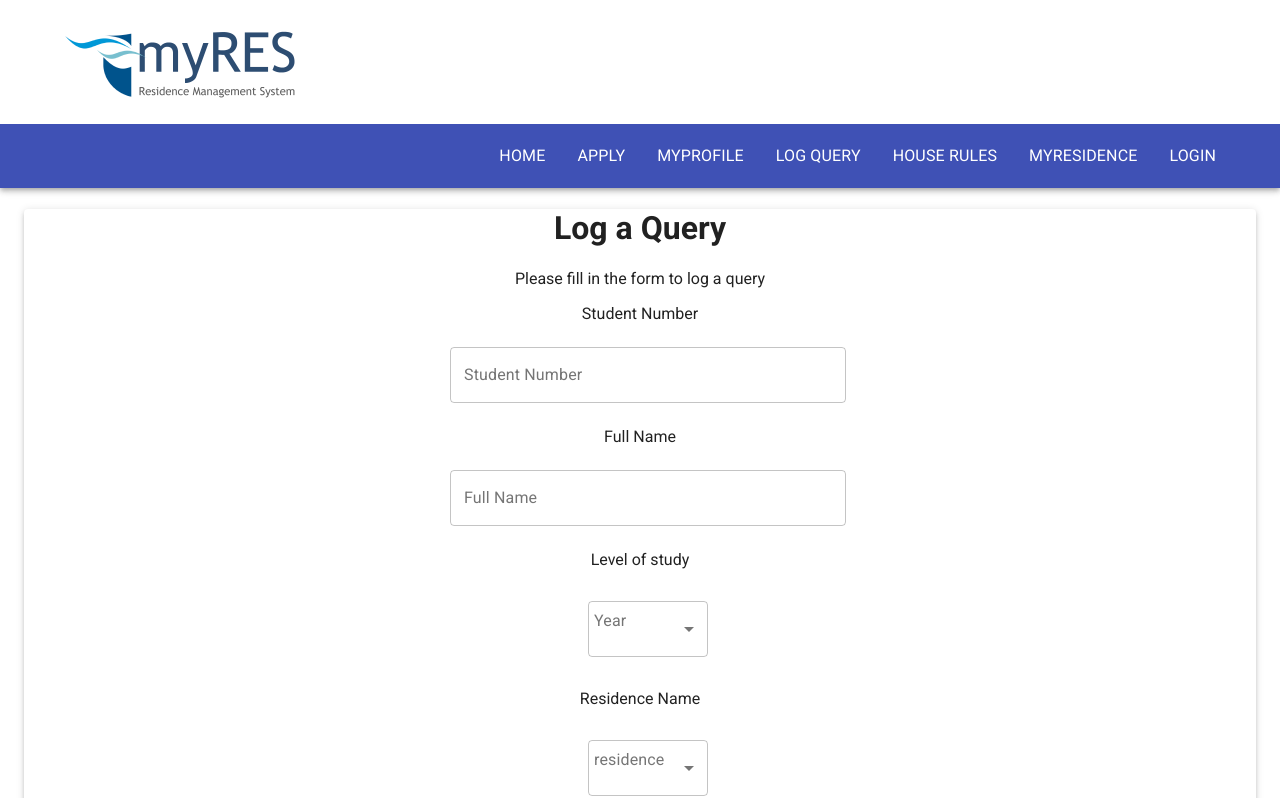
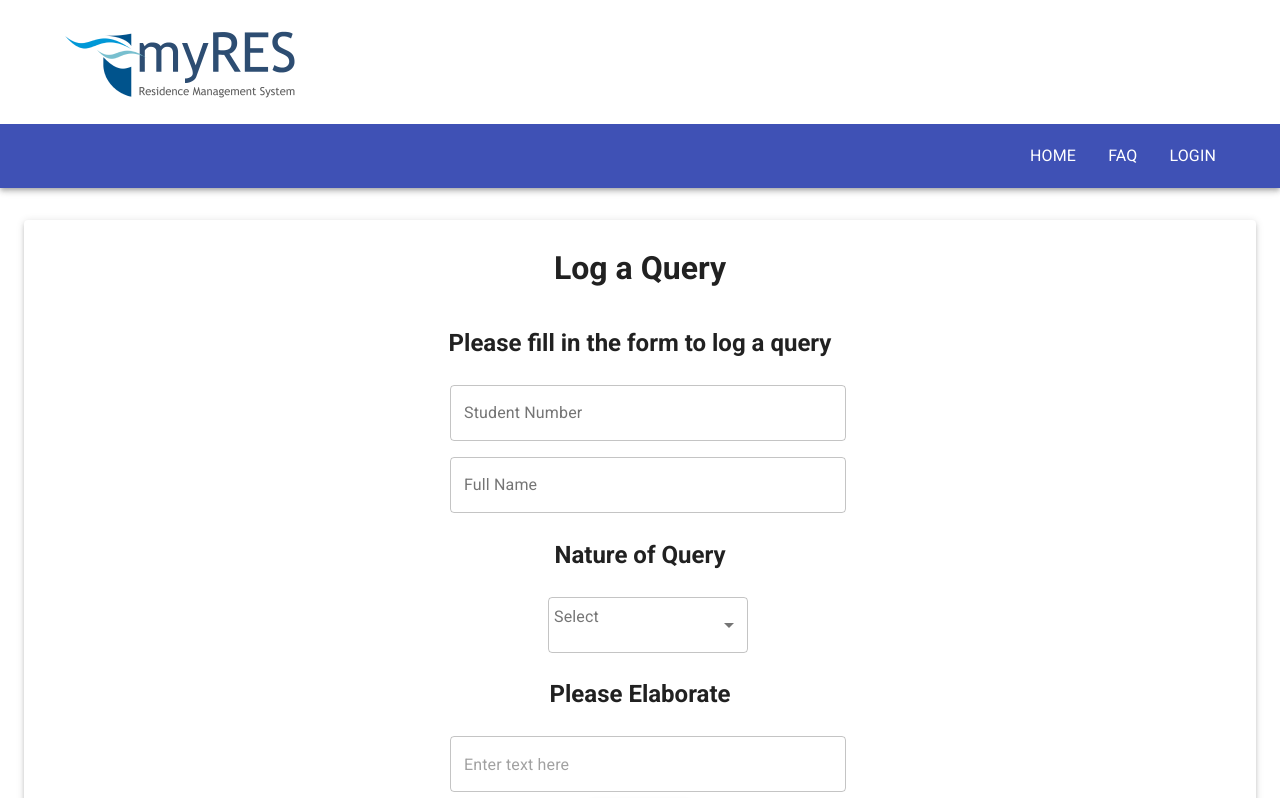
Before and after one commit to be-charles/ResidenceManagementSystemFront, a React (Create React App) app: page /logquery in a window 1280 px wide. Shown: the top 798 px of the page. Built offline with nearby package versions, Linux system fonts and the light colour scheme.

Commit message:
Updates to Local Repo

```diff
--- a/src/App/App.js
+++ b/src/App/App.js
@@ -16,6 +16,7 @@ import MyResidence from '../MyResidence';
 import StaffQuery from '../StaffQuery';
 import LogQuery from '../LogQuery';
 import HouseRules from '../HouseRules';
+import FAQ from '../FAQ';
 
 function App() {
   //LOGIN CHECK
@@ -46,6 +47,7 @@ function App() {
           <Route path="/" exact render={props => (<Home />)} />
           <Route path="/login" exact render={props => (<Login />)} />
           <Route path="/logout" exact render={props => (<Logout />)} />
+          <Route path="/faq"exact render={props => (<FAQ />)} />
 
           <Route path="/MyResidence" exact render={props => (<MyResidence />)} />
           <Route path="/apply" exact render={props => (<Apply />)} />
--- a/src/Components/Header.js
+++ b/src/Components/Header.js
@@ -26,11 +26,7 @@ const useStyles = makeStyles({
 });
 const defaultNavigationLinks = [
     { title: `home`, path: `/` },
-    { title: `apply`, path: `/apply` },
-    { title: `myProfile`, path: `/myprofile` },
-    { title: `log query`, path: `/logquery` },
-    { title: `house rules`, path: `/houserules` },
-    { title: `MyResidence`, path: `/MyResidence` },
+    { title: `faq`, path: `/faq`},
     { title: `login`, path: `/login`}
 ];
 const studentNavigationLinks = [
@@ -53,7 +49,7 @@ const Banner = () => {
         <AppBar position="static">
             <Toolbar className={classes.navColour}>
                 <Container className={classes.conatinerSpacing}>
-                    <IconButton className={classes.menuButton} color="inherit" aria-label="menu">
+                    <IconButton className={classes.menuButton} target="_blank" href="https://www.cput.ac.za/" color="inherit" aria-label="menu">
                         <img src={myResLogo} alt="Web Logo" />
                         {/* Put Logo Here AND REMOVE BUTTON ABOVE */}
                     </IconButton>
--- /dev/null
+++ b/src/FAQ.js
@@ -0,0 +1,48 @@
+import React, { useState, useEffect } from 'react';
+import { Container, Typography, makeStyles, Paper } from '@material-ui/core';
+import axios from 'axios';
+
+function FAQ() {
+    const useStyles = makeStyles((theme) => ({
+        title: {
+            fontSize: 20,
+            textAlign: "left",
+            fontWeight: "bold",
+            paddingTop: theme.spacing(3),
+            paddingBottom: theme.spacing(1),
+            paddingLeft: theme.spacing(2)
+        },
+        paper: {
+            marginTop: theme.spacing(4),
+            padding: theme.spacing(1),
+            display: 'flex',
+            overflow: 'hidden',
+            flexDirection: 'column',
+            minHeight: 200,
+        },
+    }));
+
+    const classes = useStyles();
+    return (
+        <>
+            <Container>
+                <Paper className={classes.paper} elevation={3}>
+                    <h1>Frequently Asked Questions</h1>
+                    <h2>How do I apply for a residence?</h2>
+                    <p>If you are an incoming first-year undergraduate, consult your CPUT application form or visit the Application and Registration web page.
+                    You will only be accepted into the residence on condition you meet the requirements and there is available space.
+For returning undergraduate or graduate student, contact your residence coordinator.</p>
+                    <h2>Who is responsible for CPUT residences?</h2>
+                    <p>The Residences Department reports to the Dean of Students. She provides operational and strategic direction for the planning and management
+                        of university residential communities. The Residences Head of Department has been delegated the authority to run campus residences.
+                        Individual residences are managed by residence co-ordinators.</p>
+                    <h2>Are Cput Applications open for 2021?</h2>
+                    <p>Cape Peninsula University of Technology have opened their applications for the 2021 intake.
+                        CPUT aims to have an impact on the world of technology.</p>
+                </Paper>
+            </Container>
+        </>
+    );
+}
+
+export default FAQ;
--- a/src/HouseRules.js
+++ b/src/HouseRules.js
@@ -1,39 +1,61 @@
 import React, { useState, useEffect } from 'react';
+import { Container, Typography, makeStyles, Paper } from '@material-ui/core';
 import axios from 'axios';
 
 function HouseRules() {
+      const useStyles = makeStyles((theme) => ({
+            title: {
+                  fontSize: 20,
+                  textAlign: "left",
+                  fontWeight: "bold",
+                  paddingTop: theme.spacing(3),
+                  paddingBottom: theme.spacing(1),
+                  paddingLeft: theme.spacing(2)
+            },
+            paper: {
+                  marginTop: theme.spacing(4),
+                  marginBottom: theme.spacing(4),
+                  paddingTop: theme.spacing(2),
+                  padding: theme.spacing(10),
+                  display: 'flex',
+                  overflow: 'hidden',
+                  flexDirection: 'column',
+                  minHeight: 200,
+            },
+      }));
+
+      const classes = useStyles();
+
       return (
             <>
+                  <Container>
+                        <Paper className={classes.paper} elevation={3}>
                               <h1>HouseRules</h1>
                               <h2>Residence Placement</h2>
-      <br></br>
-      <p> Student Housing shall be fully responsible for the allocation and placement of students in the specific and designated residences. Single room allocations shall be done by respective Residence Coordinators guided. By the following: seniority in terms of level of study and not year of registration, participation in residence programmes, age and medical condition. Returning in-service students shall be exempted from the above rule provided they have stayed in the residence for two uninterrupted semesters before their In-service. Students who have been offered residence accommodation and who do not arrive or make payment within 3 days in accordance
+                              <p fontweight="bold"> Student Housing shall be fully responsible for the allocation and placement of students in the specific and designated residences. Single room allocations shall be done by respective Residence Coordinators guided. By the following: seniority in terms of level of study and not year of registration, participation in residence programmes, age and medical condition. Returning in-service students shall be exempted from the above rule provided they have stayed in the residence for two uninterrupted semesters before their In-service. Students who have been offered residence accommodation and who do not arrive or make payment within 3 days in accordance
 with the commencement of their academic/orientation program may forfeit their accommodation. Students may, however, in writing request an extension of the reservation of their accommodation from the HOD: Student Housing. </p>
 
                               <h2> Board and Lodging</h2>
-      <br></br>
                               <p>Residences open to registered students at 6:00 am on the day of the commencement of academic/orientation program. Residences are closed at18:00 pm on the day following the closing date of the June holiday of CPUT, and reopen at suppertime on the day before the reopening of the University, on the understanding that special arrangements may be made with the Residence Coordinator (RC). Students who terminate their studies or who no longer attend lectures shall vacate the residences within one day of their last lecture. Students who do not write any examinations shall vacate the residences within one day of the termination of lectures. Students who are writing
 their final examinations must depart no more than one day after their last examination, on the understanding that special arrangements may be made with the (RC) for a longer stay in the residence, if necessary.</p>
 
                               <h2>Checking-in Procedure</h2>
-      <br></br>
                               <p>For a student to be permanently allocated to his/her room, the student must present to the residence member of staff a residence debit form obtained form (Residence Registration Point) at the Student Housing office. The student must complete a Personal Information Check in form, as well as sign a Residence Student undertaking Form. The 1st year and 1st time students must be issued with a package containing the Residence Policies, Rules and Regulations. Residence staff member will open the student’s room and complete the Room Inventory Form, which must be signed by the student as acknowledgement of the condition of the room and its contents.
 Having concluded the above process the student can then put his/her padlock on his or her door. </p>
 
                               <h2>University Property & Rooms</h2>
-      <br></br>
                               <p>The residences are the property of the University and shall not be damaged.No alterations shall be made to the buildings, equipment or furniture of the residences. In the event of destruction, damage, removal, or alterations of residence property, the said student shall compensate CPUT in amount of the damages. Special care shall be taken with regard to the cleanliness of rooms, bathrooms and toilets. Nothing shall be pasted, plugged or nailed to walls, cupboards or doors. Residence students are responsible for the cleanliness of their own rooms. RC’s will carry out room inspections at any time in line with the accommodation rules as stipulated in the Student Rules
                               and Code of Conduct. Residence students are strictly prohibited from making any alterations to or affecting any work to the electrical equipment or telephone equipment of the residences. Students’ own electrical appliances may only be used with the approval of the RC. Food will only be prepared in officially designated areas. The RM shall control access to the laundry machines with the assistance of the HC/RSA. The control system best suited for a residence must be displayed on the House Rules plugged on the Notice Board of each and every residence. It is an offence to sit on the laundry machines as that could lead malfunctioning of the machines. Any unauthorized use or use other than the purpose intended
 for shall be viewed as a serious transgression. Transport for medical emergencies shall be accessed through the student assistant on duty or the RC. All residence equipment, regardless of its acquisition, shall remain the possession of the residence under the guardianship of the RC. </p>
 
                               <h2>Students' Property</h2>
-      <br></br>
                               <p>The University or residence authorities cannot be held responsible for the damage, destruction or loss of property to a student resident. CPUT shall, however, investigate and pronounce its findings with respect to the circumstances resulting in the loss, damage or destruction of a student’s property and assist where it deems possible. Residence students’ property, especially clothes, must be properly labelled. A residence student who owns or is in possession of a firearm must hand in the firearm to the Campus Protection staff on entry and sign for it, and collect it when leaving the residences. </p>
 
                               <h2> Checking-out Procedure</h2>
-      <br></br>
                               <p>Residence check-out must be performed by the student in whose name the room has been allocated. Friends, relatives and roommate(s) cannot sign out for another student. Students checking out must obtain and complete the Check-out Form obtainable from their respective residence offices. The exit Inventory Form must be completed by the residence staff member. Before signing the inventory form the residence staff member must ensure that: The student has placed all rubbish and unwanted items in the dust bin; The student cleans, sweeps or mops the floor and restores the room to its condition on the check-in day; The student signs the inventory to confirm the condition of the room on the date of vacation. Failure to do so may result in the student being charged
 for damage or loss of assets after the student has left the residence. In the case of a student not returning to the CPUT for further study, a Residence Deposit Claim form must be completed and signed by the student’s RC. All completed forms, as well as the Security Access Card must be submitted to the residence office. Padlocks must be removed from the doors. </p>
+                        </Paper>
+                  </Container>
             </>
       );
 }
--- a/src/LogQuery.js
+++ b/src/LogQuery.js
@@ -2,62 +2,46 @@ import React, { useState, useEffect } from 'react';
 import axios from 'axios';
 //import Container from '@material-ui/core/Container';
 import { Button, Container, TextField, Typography, makeStyles, Paper } from '@material-ui/core';
-import TextareaAutosize from '@material-ui/core/TextareaAutosize';
-import { useForm } from "react-hook-form";
-import { useHistory } from "react-router-dom";
 import InputLabel from '@material-ui/core/InputLabel';
 import MenuItem from '@material-ui/core/MenuItem';
-import FormHelperText from '@material-ui/core/FormHelperText';
 import FormControl from '@material-ui/core/FormControl';
 import Select from '@material-ui/core/Select';
 
+function LogQuery() {
   const useStyles = makeStyles((theme) => ({
-    formControl: {
-        margin: theme.spacing(1),
-        minWidth: 120,
-      },
-
-    submit: {},
-    root: {
-      '& > *': {
-        margin: theme.spacing(1),
-        width: '25ch',
-      },
-    },
     paper: {
       marginTop: theme.spacing(4),
-      padding: theme.spacing(2),
+      padding: theme.spacing(1),
       display: 'flex',
       overflow: 'hidden',
       flexDirection: 'column',
       minHeight: 200,
     },
+    formControl: {
+      margin: theme.spacing(0),
+      minWidth: 200,
+    },
   }));
 
-function LogQuery() {
-
   const classes = useStyles();
-    const [level, setLevel] = React.useState('');
-    const [residence, setResidence] = React.useState('');
+  const [query, setQuery] = React.useState('');
 
   const handleChange = (event) => {
-    setLevel(event.target.value);
-    setResidence(event.target.value);
+    setQuery(event.target.value);
   };
+
   return (
+
     <>
       <Container>
-         <Paper elevation={3}>
+        <Paper className={classes.paper} elevation={3}>
           <h1>Log a Query</h1>
-       <p>Please fill in the form to log a query</p>
-       <p></p>
-       <p></p>
+          <h2>Please fill in the form to log a query</h2>
 
           <Container component="main" maxWidth="xs">
             <Typography component="h1" variant="h5">
             </Typography>
             <form >
-                <p>Student Number</p>
               <div>
                 <TextField
                   id="outlined-textarea"
@@ -65,12 +49,10 @@ function LogQuery() {
                   style={{ margin: 8 }}
                   fullWidth
                   margin="normal"
-                    placeholder="Placeholder"
+                  placeholder="Enter text here"
                   multiline
                   variant="outlined"
                 />
-                <p>Full Name</p>
-
               </div>
 
               <div>
@@ -81,17 +63,17 @@ function LogQuery() {
                   //helperText="Full width!"
                   fullWidth
                   margin="normal"
-                    placeholder="Placeholder"
+                  placeholder="Enter text here"
                   multiline
                   variant="outlined"
                 />
               </div>
 
-                <p>Level of study</p>
+              <h2>Nature of Query</h2>
 
               <div>
                 <FormControl variant="outlined" className={classes.formControl}>
-                    <InputLabel id="demo-simple-select-outlined-label">Year</InputLabel>
+                  <InputLabel id="demo-simple-select-outlined-label">Select</InputLabel>
                   <Select
                     labelId="demo-simple-select-outlined-label"
                     id="demo-simple-select-outlined"
@@ -99,57 +81,42 @@ function LogQuery() {
                     //helperText="Full width!"
                     fullWidth
                     margin="normal"
-                            value={level}
+                    value={query}
                     onChange={handleChange}
-                            label="Level"
+                    label="Select"
                   >
                     <MenuItem value="">
                       <em>None</em>
                     </MenuItem>
-                    <MenuItem value={1}>First</MenuItem>
-                    <MenuItem value={2}>Second</MenuItem>
-                    <MenuItem value={3}>Third</MenuItem>
-                    <MenuItem value={4}>BTech</MenuItem>
-                    <MenuItem value={5}>Masters</MenuItem>
-                         </Select>
-                </FormControl>
-                </div>
-                <p>Residence Name</p>
-                <div>
-                <FormControl variant="outlined" className={classes.formControl}>
-                    <InputLabel id="demo-simple-select-outlined-label">residence</InputLabel>
-                        <Select
-                            labelId="demo-simple-select-outlined-label"
-                            id="demo-simple-select-outlined"
-                            style={{ margin: 8 }}
-                            //helperText="Full width!"
-                            fullWidth
-                            margin="normal"
-                            value={residence}
-                            onChange={handleChange}
-                            label="Residence"
-        >
-                    <MenuItem value=""> <em>None</em> </MenuItem>
-                    <MenuItem value={1}>Camps Bay</MenuItem>
-                    <MenuItem value={2}>Bellville</MenuItem>
-                    <MenuItem value={3}>Table View</MenuItem>
+                    <MenuItem value={1}>Complaint</MenuItem>
+                    <MenuItem value={2}>Question</MenuItem>
+                    <MenuItem value={3}>Suggestion</MenuItem>
                   </Select>
                 </FormControl>
               </div>
 
-                <p>Nature of Query</p>
-                <TextareaAutosize aria-label="minimum height" rowsMin={3} placeholder="Enter text here"  fullWidth/>
+              <h2>Please Elaborate</h2>
+              <div>
+                <TextField
+                  id="outlined-textarea"
+                  style={{ margin: 8 }}
+                  fullWidth
+                  margin="normal"
+                  placeholder="Enter text here"
+                  multiline
+                  variant="outlined"
+                /></div>
+
             </form>
-            <p></p>
-            <p></p>
+
             <Button
               type="submit"
-                    fullWidth
+              size="large"
               variant="contained"
               color="primary"
+              placeholder="Enter text here"
               className={classes.submit}
             > Submit </Button>
-
           </Container>
         </Paper>
       </Container>
--- a/src/MyProfile/MyProfile.js
+++ b/src/MyProfile/MyProfile.js
@@ -82,7 +82,7 @@ function ProfileInfo () {
                         <TableCell>Contact Number</TableCell><TableCell align="left">{profileData.contactNum}</TableCell>
                      </TableRow>
                      <TableRow>
-                        <TableCell>Active Residence</TableCell><TableCell align="left">President House (Southpoint)</TableCell>
+                        <TableCell>Active Residence</TableCell><TableCell align="left">if({profileData.campusId}==1) {"CPUT"}</TableCell>
                      </TableRow>
                   </TableBody>
                </Table>
@@ -105,6 +105,7 @@ function AccountInfo () {
       },
       paper: {
          marginTop: theme.spacing(4),
+         marginBottom: theme.spacing(4),
          padding: theme.spacing(2),
          display: 'flex',
          overflow: 'hidden',
@@ -133,9 +134,9 @@ function AccountInfo () {
    return (
       <Container>
          <Paper className={classes.paper} elevation={3}>
-            <Typography className={classes.title}>MyAccount</Typography>
+            <Typography className={classes.title}  >MyAccount</Typography>
             <Divider />
-            <Paper className={classes.paper}>
+            <Paper className={classes.paper} >
                <Table >
                   <TableHead>
                      <TableCell>Account Information</TableCell>
--- a/src/Students.js
+++ b/src/Students.js
@@ -41,6 +41,7 @@ function Students() {
 
     const classes = useStyles();
 
+
     return (
         <>
             <h1>Students</h1>
@@ -50,8 +51,8 @@ function Students() {
                         <TableRow>
                             <TableCell align="left">Student Number</TableCell>
                             <TableCell align="right">First Name</TableCell>
-                            <TableCell align="right">Last Name Available</TableCell>
-                            <TableCell align="right">Campus ID</TableCell>
+                            <TableCell align="right">Last Name</TableCell>
+                            <TableCell align="right">Campus</TableCell>
                             <TableCell align="right">Identity Number</TableCell>
                             <TableCell align="right">Student Email</TableCell>
                             <TableCell align="right">Contact Number</TableCell>
@@ -64,7 +65,7 @@ function Students() {
                                 <TableCell align="left">{student.studNum}</TableCell>
                                 <TableCell align="right">{student.firstName}</TableCell>
                                 <TableCell align="right">{student.lastName}</TableCell>
-                                <TableCell align="right">{student.campus}</TableCell>
+                                <TableCell align="right"></TableCell>
                                 <TableCell align="right">{student.identityNum}</TableCell>
                                 <TableCell align="right">{student.studEmail}</TableCell>
                                 <TableCell align="right">{student.contactNum}</TableCell>
```
Lines whose indentation alone changed are shown as unchanged.
